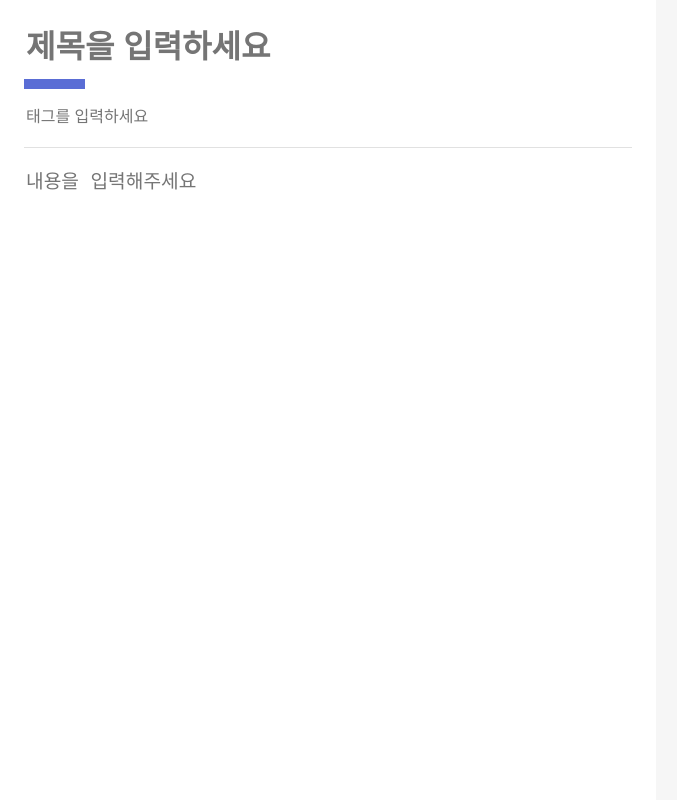
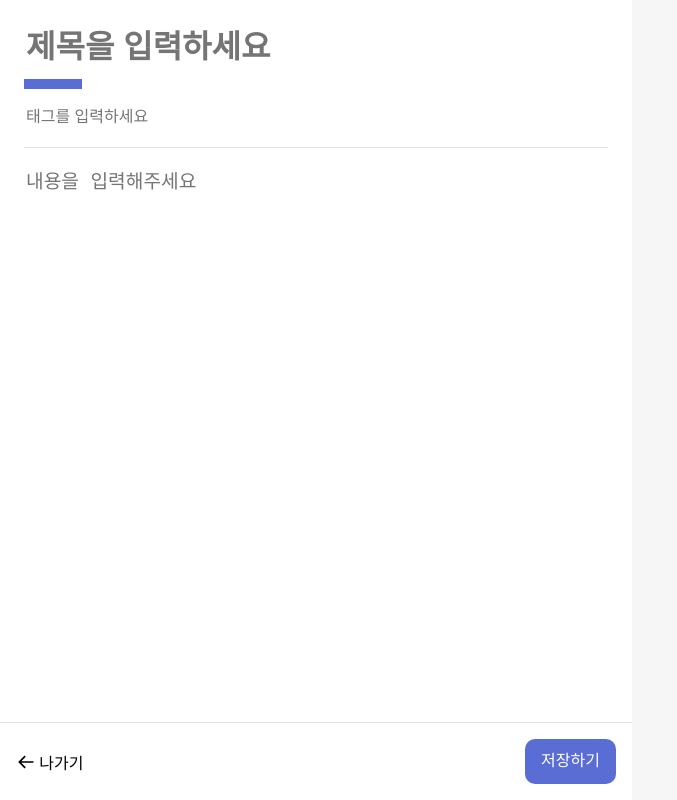
Before and after one commit to dev-Dive/StudyLog, a Next.js app in the folder front/: page /write in a window 1280 px wide. Shown: the whole page, without its empty margins (0-677 px from the left). Built offline with nearby package versions, Linux system fonts and the light colour scheme; a web font is replaced by a local one.

Commit message:
feat: 글 작성 페이지 푸터 추가
SL-122

```diff
--- /dev/null
+++ b/front/components/Write/Footer.tsx
@@ -0,0 +1,52 @@
+import styled from '@emotion/styled'
+import { color, text } from '@/styles/theme'
+import { BiArrowBack } from 'react-icons/bi'
+import Link from 'next/link'
+
+export default function Footer() {
+  return (
+    <StyledFooter>
+      <Link href="/" style={{ textDecoration: 'none' }}>
+        <StyledLink>
+          <BiArrowBack size={20} />
+          나가기
+        </StyledLink>
+      </Link>
+
+      <SubmitBtn>저장하기</SubmitBtn>
+    </StyledFooter>
+  )
+}
+
+const StyledFooter = styled.footer`
+  box-sizing: border-box;
+  width: 100%;
+  display: flex;
+  justify-content: space-between;
+  align-items: center;
+
+  border-top: 1px solid ${color.gray4};
+  padding: 1rem;
+`
+
+const StyledLink = styled.div`
+  text-decoration: none;
+  display: flex;
+  justify-content: center;
+  align-items: center;
+  gap: 0.2rem;
+  cursor: pointer;
+  color: ${color.black};
+`
+
+const SubmitBtn = styled.button`
+  padding: 0.7rem 1rem;
+  background-color: ${color.mainColor};
+  color: ${color.white};
+  border-radius: 0.625rem;
+
+  font-size: ${text.normal['font-size']};
+  font-weight: ${text.normal['font-weight']};
+  line-height: ${text.normal['line-height']};
+  border: none;
+`
--- a/front/components/Write/WriteContainer.tsx
+++ b/front/components/Write/WriteContainer.tsx
@@ -8,10 +8,12 @@ import {
   TagInput,
   TagContainer,
   Tags,
+  LeftSide,
 } from './write.styles'
 import Tag from '@/components/Commmon/Tag'
 import { useRecoilState } from 'recoil'
 import { postState } from '@/states/postAtom'
+import Footer from './Footer'
 
 type TagItem = {
   id: number
@@ -63,6 +65,7 @@ export default function WriteContainer() {
 
   return (
     <WriteWrapper>
+      <LeftSide>
         <Inputs>
           <input
             type="text"
@@ -96,6 +99,8 @@ export default function WriteContainer() {
             onChange={onChangeContent}
           />
         </Inputs>
+        <Footer />
+      </LeftSide>
       <MarkDownView>
         <MarkDownPost content={post.content} />
       </MarkDownView>
--- a/front/components/Write/write.styles.ts
+++ b/front/components/Write/write.styles.ts
@@ -12,13 +12,19 @@ export const Title = styled.div`
   font-size: large;
 `
 
+export const LeftSide = styled.div`
+  display: flex;
+  flex-direction: column;
+  flex: 1;
+  justify-content: space-between;
+`
+
 export const Inputs = styled.div`
-  width: 50%;
-
   padding: 1.5rem;
 
   display: flex;
   flex-direction: column;
+  flex: 1;
 
   > input {
     width: 100%;
@@ -66,7 +72,8 @@ export const Tags = styled.div`
 `
 
 export const MarkDownView = styled.div`
-  width: 50%;
+  /* width: 50%; */
+  flex: 1;
   height: calc(100 * var(--vh));
   padding-left: 1rem;
   overflow: auto;
```
Lines whose indentation alone changed are shown as unchanged.
